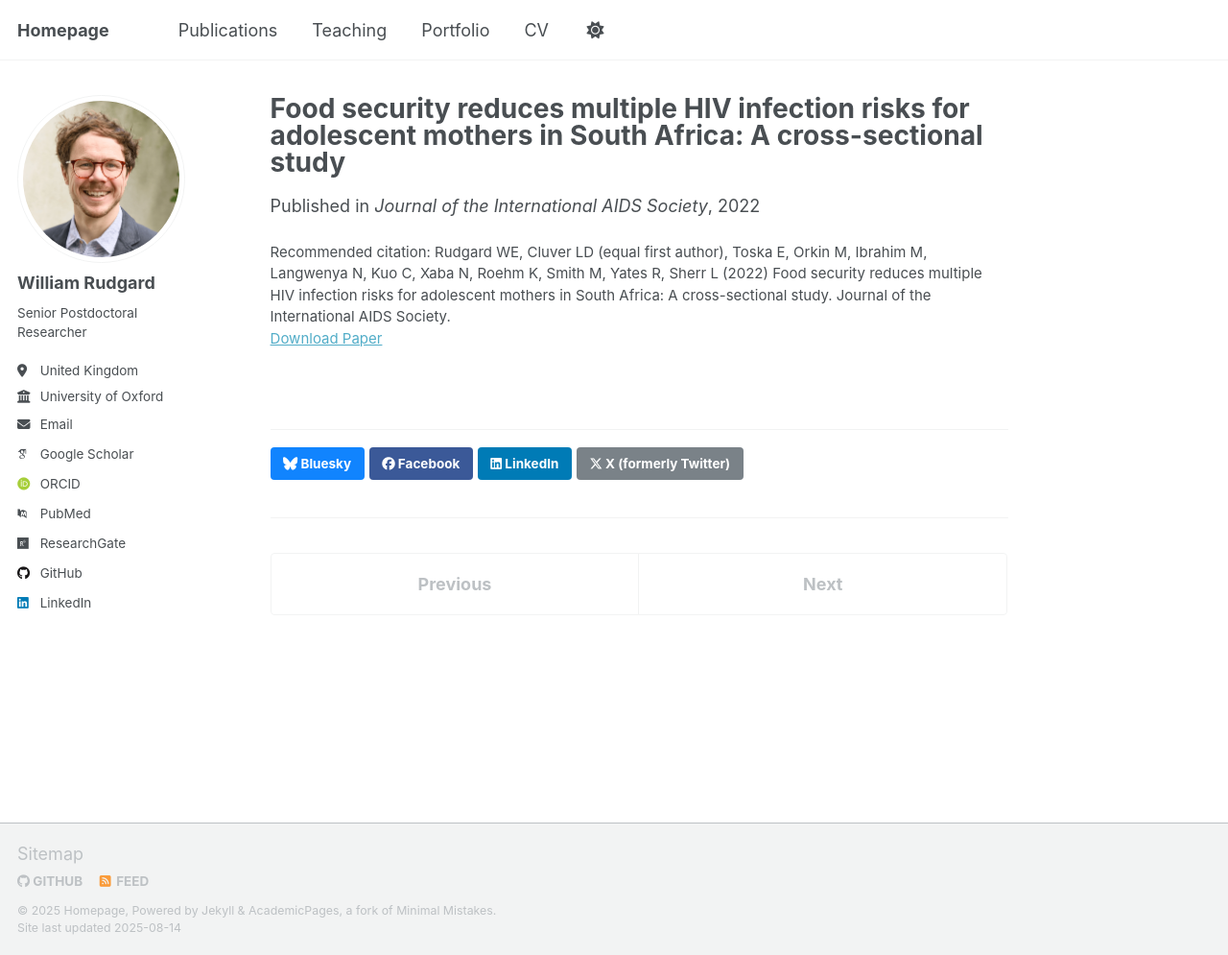
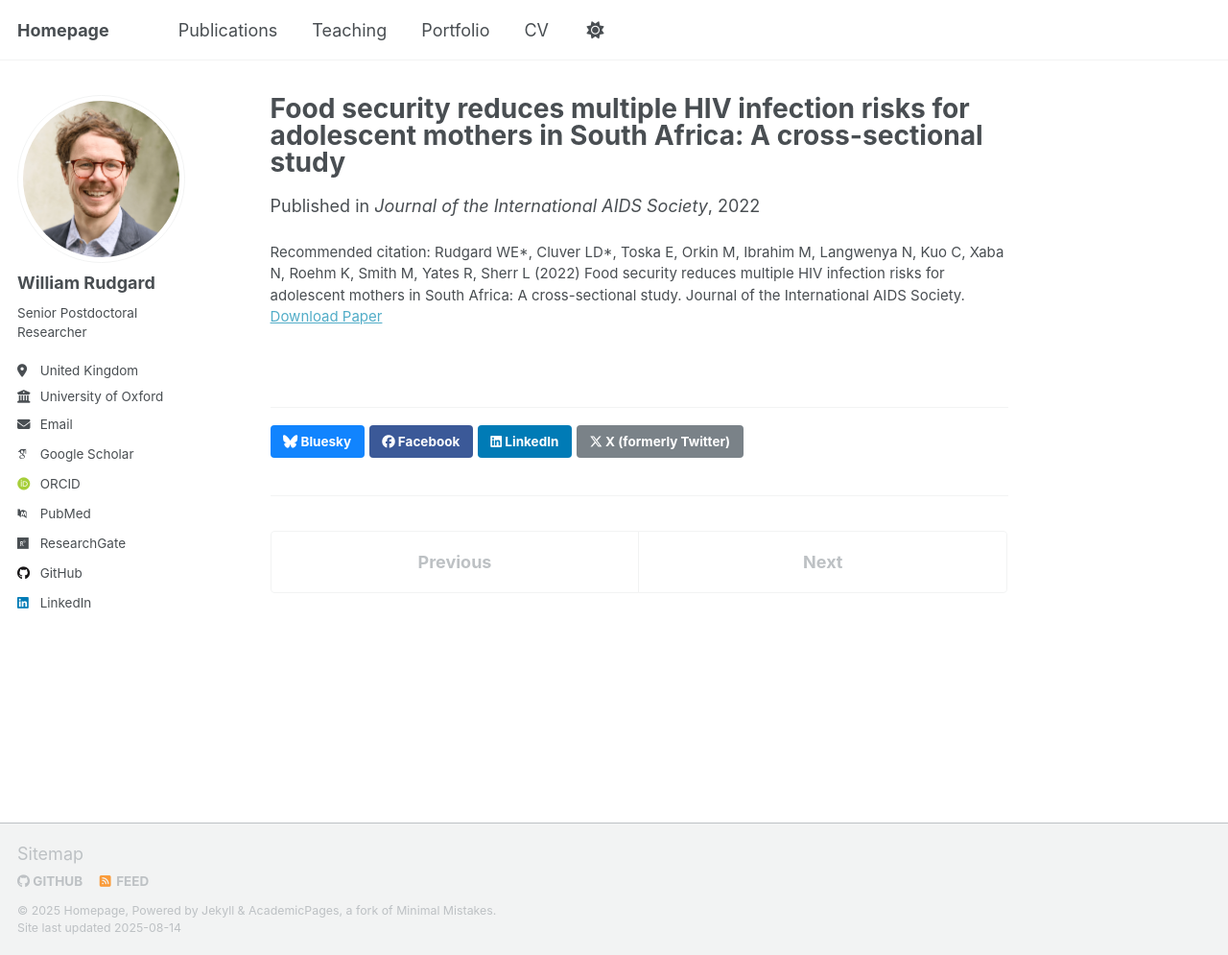
Before and after one commit to WilliamRudgard/williamrudgard.github.io, a Jekyll site: the page built from _publications/2022-01-01-food-security-hiv-risk.md, in a window 1280 px wide and 995 px high. Shown: the whole window at 96% size. Built offline with Jekyll 4.4.1, drawn with Linux system fonts in a browser that asks for light colours; some web fonts are replaced; a script that is not in the unit is left out.

Commit message:
Update 2022-01-01-food-security-hiv-risk.md

```diff
--- a/_publications/2022-01-01-food-security-hiv-risk.md
+++ b/_publications/2022-01-01-food-security-hiv-risk.md
@@ -6,5 +6,5 @@ permalink: /publication/2022-01-01-food-security-hiv-risk
 date: 2022-01-01
 venue: "Journal of the International AIDS Society"
 paperurl: "https://doi.org/jia2.25928"
-citation: "Rudgard WE, Cluver LD (equal first author), Toska E, Orkin M, Ibrahim M, Langwenya N, Kuo C, Xaba N, Roehm K, Smith M, Yates R, Sherr L (2022) Food security reduces multiple HIV infection risks for adolescent mothers in South Africa: A cross-sectional study. Journal of the International AIDS Society."
+citation: "Rudgard WE*, Cluver LD*, Toska E, Orkin M, Ibrahim M, Langwenya N, Kuo C, Xaba N, Roehm K, Smith M, Yates R, Sherr L (2022) Food security reduces multiple HIV infection risks for adolescent mothers in South Africa: A cross-sectional study. Journal of the International AIDS Society."
 ---
```
